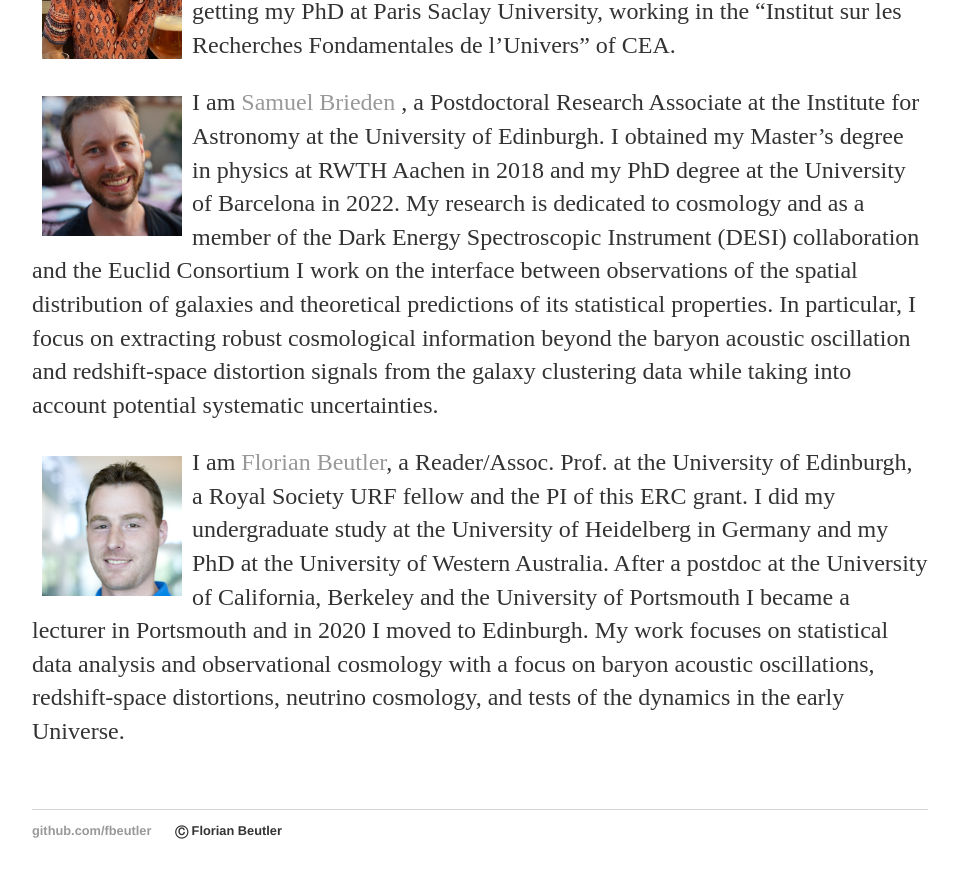
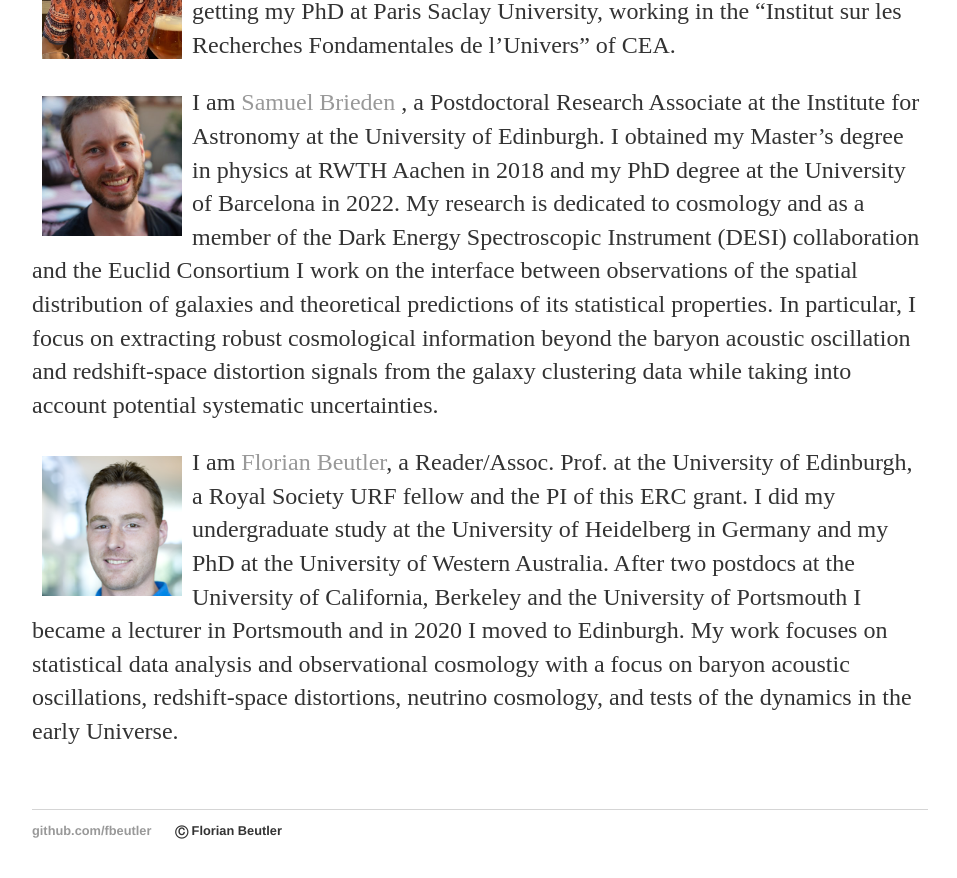
Before and after one commit to fbeutler/fbeutler.github.io, a Jekyll site: the page built from ERC/ERC.html, in a window 1280 px wide and 900 px high, scrolled down 2361 px. Shown: the top 878 px of the window, without its empty margins (160-1117 px from the left). Built offline with Jekyll 4.4.1, drawn with Linux system fonts in a browser that asks for light colours.

Commit message:
Update ERC.html

```diff
--- a/ERC/ERC.html
+++ b/ERC/ERC.html
@@ -87,7 +87,7 @@ title: My ERC project
       I am <a href='https://www.ph.ed.ac.uk/people/florian-beutler'>Florian Beutler</a>, a Reader/Assoc. Prof. at the University of Edinburgh, a Royal
       Society URF fellow
       and the PI of this ERC grant. I did my undergraduate study at the University of Heidelberg in Germany and my PhD at the University of Western Australia. After
-      a postdoc at the University of California, Berkeley and the University of Portsmouth I became a lecturer in Portsmouth and in 2020 I moved to Edinburgh. My work focuses on statistical data
+      two postdocs at the University of California, Berkeley and the University of Portsmouth I became a lecturer in Portsmouth and in 2020 I moved to Edinburgh. My work focuses on statistical data
       analysis and observational cosmology with a focus on baryon acoustic oscillations, redshift-space distortions, neutrino cosmology, and tests of the
       dynamics in the early Universe.
       </p>
```
